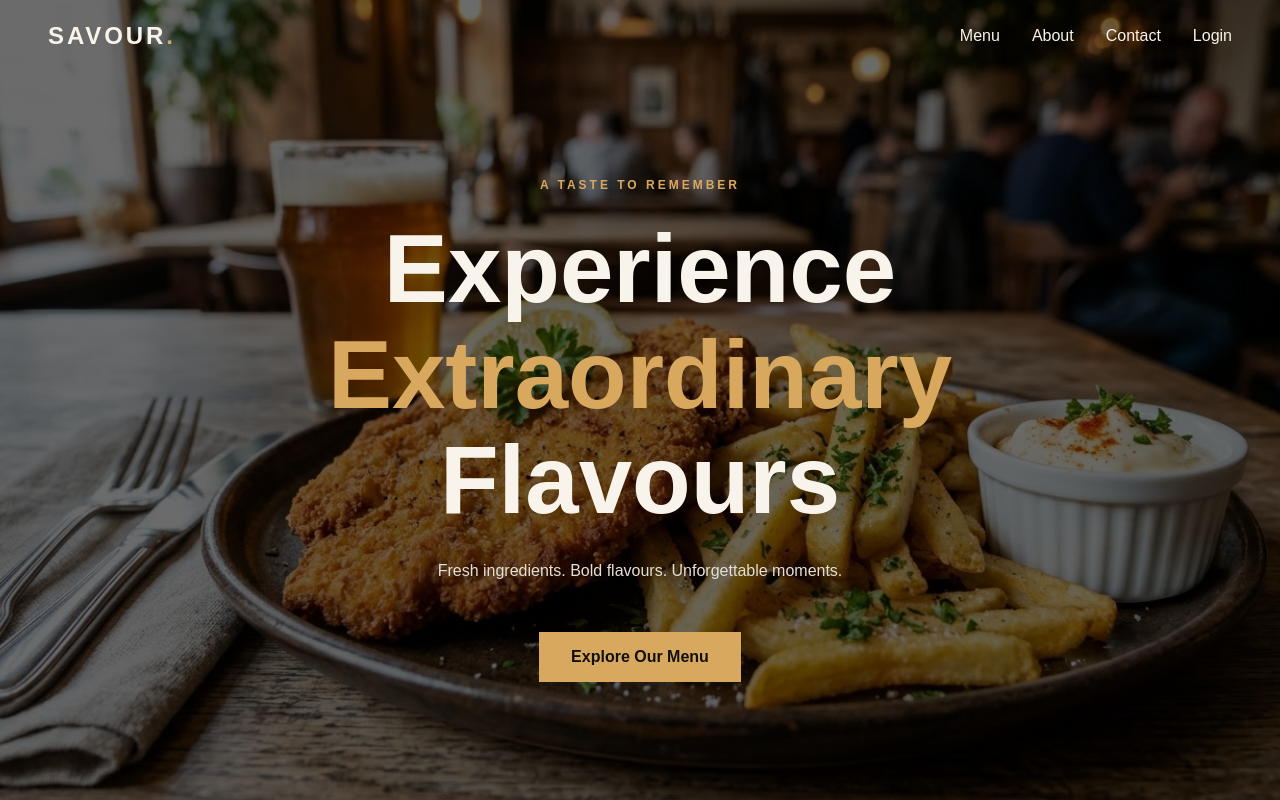
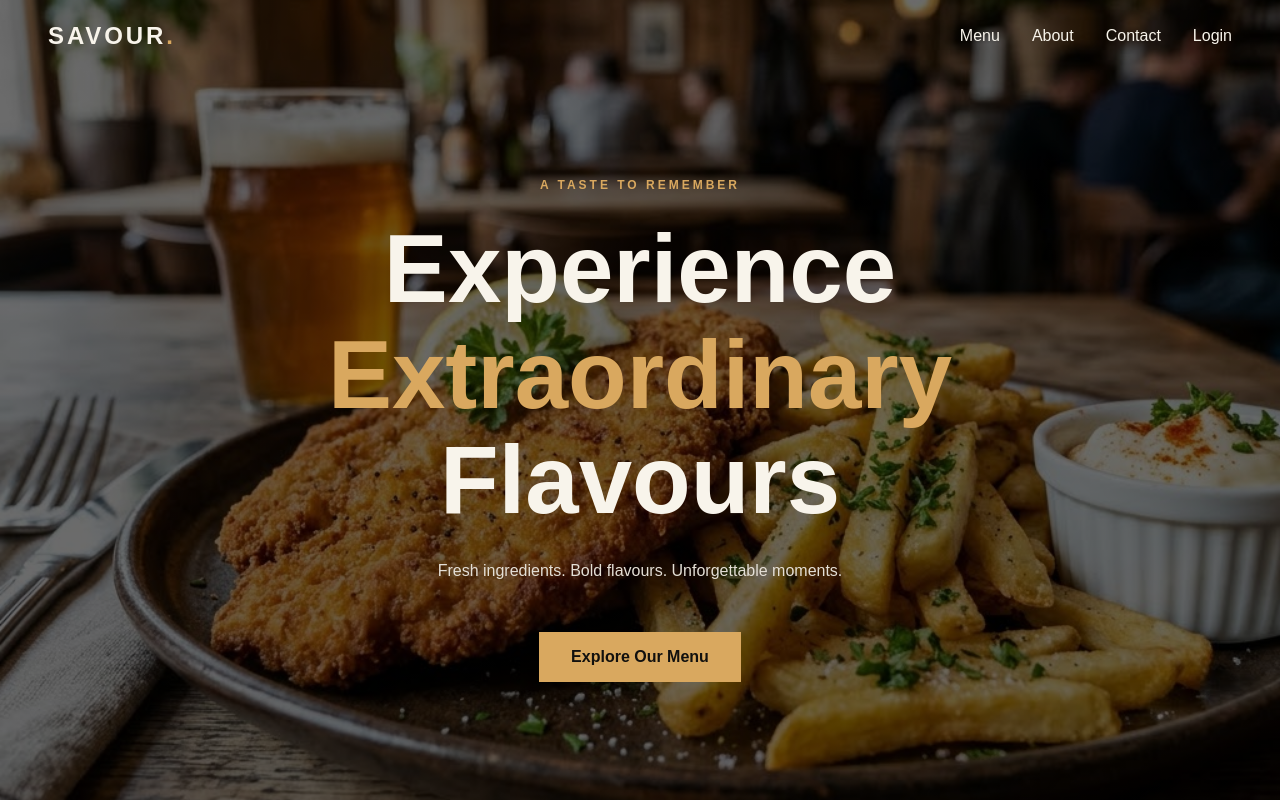
Before and after one commit to BlockJakub/rest-and-eat, a plain HTML site: page index.html in a window 1280 px wide. Shown: the top 800 px of the page. Drawn offline with Linux system fonts and the light colour scheme.

Commit message:
hero parallax main.js, animations.js, style.css

```diff
--- a/css/style.css
+++ b/css/style.css
@@ -419,3 +419,29 @@ button {
     transition: none;
   }
 }
+
+
+
+/* ========================================
+   Phase 3 - Full-Bleed Hero Parallax
+======================================== */
+
+/*
+ * Extra background coverage prevents visible
+ * gaps while the image moves vertically.
+ */
+.hero__background {
+  inset: -80px 0;
+  transform: translate3d(0, 0, 0);
+}
+
+/*
+ * Keep the original static background when
+ * the user requests reduced motion.
+ */
+@media (prefers-reduced-motion: reduce) {
+  .hero__background {
+    inset: 0;
+    transform: none;
+  }
+}
--- a/index.html
+++ b/index.html
@@ -9,7 +9,7 @@
   <meta name="description"
         content="Discover fresh ingredients and exceptional dining at SAVOUR Restaurant. Explore our menu.">
 
-  <title>SAVOUR | Modern Restaurant</title>
+  <title>Savour | Modern Restaurant</title>
 
   <link rel="stylesheet" href="css/style.css">
   <script type="module" src="js/main.js"></script>
--- a/js/animations.js
+++ b/js/animations.js
@@ -154,3 +154,122 @@ function handleCardReveal(entries, observer) {
     observer.unobserve(entry.target);
   }
 }
+
+
+
+/**
+ * Initializes scroll-linked parallax for the Hero.
+ *
+ * Uses requestAnimationFrame to limit visual updates
+ * to browser rendering frames.
+ *
+ * @returns {void} Nothing.
+ */
+export function initHeroParallax() {
+  const hero = document.querySelector('.hero');
+  const background = hero?.querySelector(
+    '.hero__background'
+  );
+
+  if (
+    !hero ||
+    !background ||
+    typeof window.requestAnimationFrame !== 'function' ||
+    typeof window.matchMedia !== 'function'
+  ) {
+    return;
+  }
+
+  const reducedMotion = window.matchMedia(
+    '(prefers-reduced-motion: reduce)'
+  );
+
+  let frameRequested = false;
+
+  /**
+   * Updates the background position within safe limits.
+   *
+   * Reading the Hero rectangle once per animation
+   * frame avoids repeated layout calculations.
+   *
+   * @returns {void} Nothing.
+   */
+  function renderParallax() {
+    frameRequested = false;
+
+    if (reducedMotion.matches) {
+      background.style.removeProperty('transform');
+      return;
+    }
+
+    const rect = hero.getBoundingClientRect();
+
+    // No animation work is needed while Hero is offscreen.
+    if (
+      rect.bottom <= 0 ||
+      rect.top >= window.innerHeight
+    ) {
+      return;
+    }
+
+    const offset = Math.min(
+      64,
+      Math.max(0, -rect.top * 0.18)
+    );
+
+    background.style.transform =
+      `translate3d(0, ${offset}px, 0)`;
+  }
+
+  /**
+   * Schedules one rendering update.
+   *
+   * Multiple scroll events share a single animation
+   * frame rather than causing duplicate updates.
+   *
+   * @returns {void} Nothing.
+   */
+  function scheduleParallaxUpdate() {
+    if (frameRequested || reducedMotion.matches) {
+      return;
+    }
+
+    frameRequested = true;
+
+    window.requestAnimationFrame(renderParallax);
+  }
+
+  /**
+   * Reacts to changes in the reduced-motion preference.
+   *
+   * @returns {void} Nothing.
+   */
+  function handleMotionPreferenceChange() {
+    if (reducedMotion.matches) {
+      background.style.removeProperty('transform');
+      return;
+    }
+
+    scheduleParallaxUpdate();
+  }
+
+  window.addEventListener(
+    'scroll',
+    scheduleParallaxUpdate,
+    { passive: true }
+  );
+
+  window.addEventListener(
+    'resize',
+    scheduleParallaxUpdate
+  );
+
+  if (typeof reducedMotion.addEventListener === 'function') {
+    reducedMotion.addEventListener(
+      'change',
+      handleMotionPreferenceChange
+    );
+  }
+
+  scheduleParallaxUpdate();
+}
--- a/js/main.js
+++ b/js/main.js
@@ -1,7 +1,14 @@
+
 
 
 import { initNavigation } from './navigation.js';
-import { initMenuAnimations } from './animations.js';
 
+import {
+  initMenuAnimations,
+  initHeroParallax
+} from './animations.js';
+
+// Initialize independent website components.
 initNavigation();
 initMenuAnimations();
+initHeroParallax();
```
